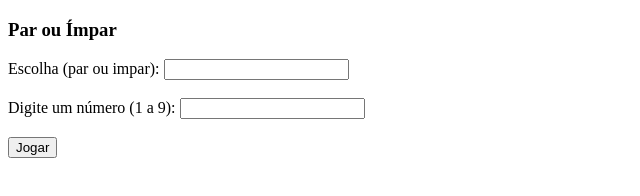
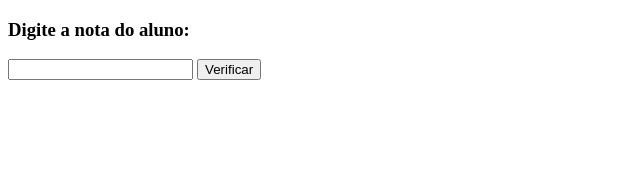
Before and after one commit to Joaop1901/materia-bek, a plain HTML site: page atividade 1pt2/index.html in a window 1280 px wide. Shown: the whole page, without its empty margins (0-640 px from the left). Drawn offline with Linux system fonts and the light colour scheme.

Commit message:
Update index.html
salvei errado e modifiquei

```diff
--- a/atividade 1pt2/index.html
+++ b/atividade 1pt2/index.html
@@ -1,34 +1,32 @@
 <!DOCTYPE html>
 <html>
 <head>
-  <title>Par ou Ímpar</title>
+  <title>Situação do Aluno</title>
 </head>
 <body>
-  <h3>Par ou Ímpar</h3>
-
-  <label>Escolha (par ou impar):</label>
-  <input id="escolha" type="text"><br><br>
-
-  <label>Digite um número (1 a 9):</label>
-  <input id="numero" type="number"><br><br>
-
-  <button onclick="jogar()">Jogar</button>
-
+  <h3>Digite a nota do aluno:</h3>
+  <input id="nota" type="number" />
+  <button onclick="verificar()">Verificar</button>
   <p id="resultado"></p>
 
   <script>
-    function jogar() {
-      const escolha = document.getElementById('escolha').value.toLowerCase();
-      const numeroUsuario = parseInt(document.getElementById('numero').value);
-      const numeroComputador = Math.floor(Math.random() * 9) + 1;
-      const soma = numeroUsuario + numeroComputador;
-      const par = soma % 2 === 0;
+    function verificar() {
+      const nota = parseFloat(document.getElementById('nota').value);
+      let resultado = '';
 
-      let venceu = (escolha === 'par' && par) || (escolha === 'impar' && !par);
+      if (nota === 10) {
+        resultado = 'Parabéns! Nota máxima! Você foi aprovado com excelência!';
+      } else if (nota >= 7) {
+        resultado = 'Aprovado!';
+      } else if (nota >= 4) {
+        resultado = 'Recuperação.';
+      } else if (nota >= 0) {
+        resultado = 'Reprovado.';
+      } else {
+        resultado = 'Nota inválida.';
+      }
 
-      document.getElementById('resultado').textContent =
-        `Você jogou ${numeroUsuario}, o computador ${numeroComputador}. Soma = ${soma} (${par ? 'Par' : 'Ímpar'}). ` +
-        (venceu ? 'Você venceu!' : 'Você perdeu.');
+      document.getElementById('resultado').textContent = resultado;
     }
   </script>
 </body>
```
